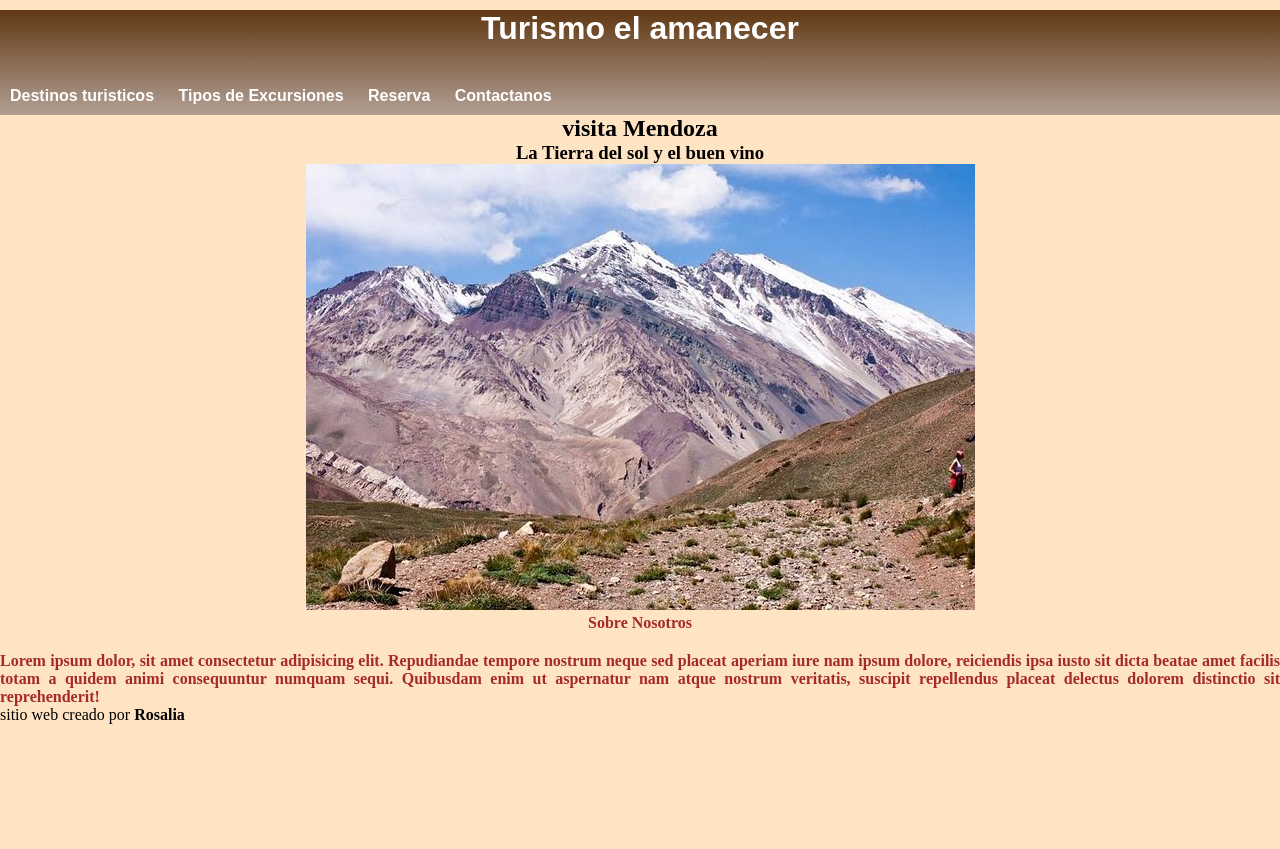
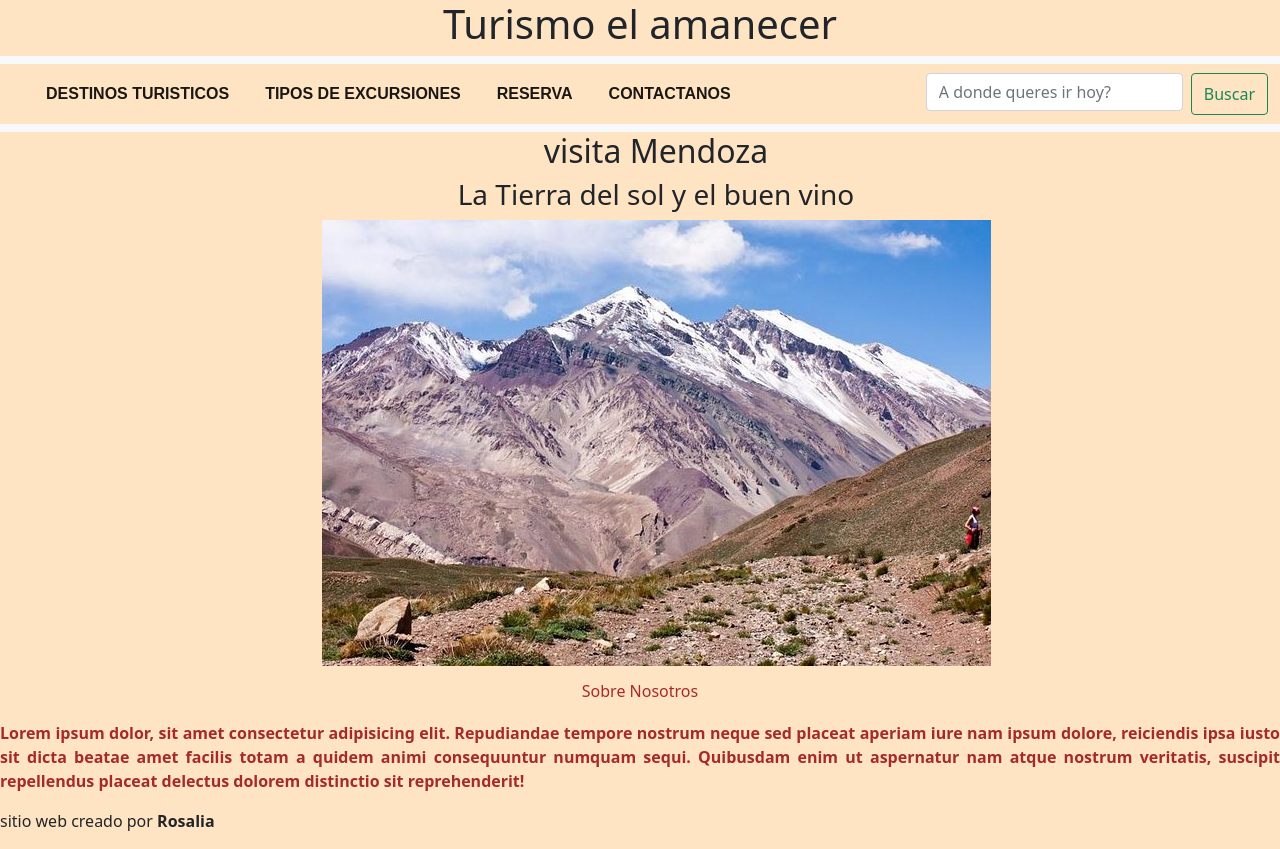
Before and after one commit to graciela07/primer-trabajo, a plain HTML site: page index.html in a window 1280 px wide. Before the commit the page ends 800 px from the top, so only its background shows below. Drawn offline with nearby package versions, Linux system fonts and the light colour scheme.

Commit message:
segundo commit

```diff
--- a/index.html
+++ b/index.html
@@ -5,6 +5,9 @@
     <meta http-equiv="X-UA-Compatible" content="IE=edge">
     <meta name="viewport" content="width=device-width, initial-scale=1.0">
     <title>Inicio</title>
+    <!-- Bootstrap CSS -->
+    <link href="https://cdn.jsdelivr.net/npm/bootstrap@5.1.3/dist/css/bootstrap.min.css" rel="stylesheet"
+    integrity="sha384-1BmE4kWBq78iYhFldvKuhfTAU6auU8tT94WrHftjDbrCEXSU1oBoqyl2QvZ6jIW3" crossorigin="anonymous">
     <link rel="stylesheet" href="../css/estilo.css">
     <link
     rel="stylesheet"
@@ -14,23 +17,48 @@
 
 </head>
 
-    <header>
+
 
 
         <h1 class=" turismo el amanecer animate__animated  animate__backInDown">Turismo el amanecer</h1>
 
    <body>
 
-        <Ul>
-<li><a class="sub" href="pages/Destinos turisticos.html">Destinos turisticos</a></li>
-<li><a class="sub"  href="pages/Tipos de Excursiones.html">Tipos de Excursiones</a></li>
-<li><a class="sub" href="Pages/Reserva.html">Reserva</a></li>
-<li><a class="sub" href="Pages/Contactanos.html">Contactanos</a></li>
-        </Ul>
+    <nav class="navbar navbar-expand-lg navbar-light bg-light">
+        <div class="container-fluid">
+            <a class="navbar-brand" href="index.html"></a>
+            <button class="navbar-toggler" type="button" data-bs-toggle="collapse"
+                data-bs-target="#navbarTogglerDemo02" aria-controls="navbarTogglerDemo02" aria-expanded="false"
+                aria-label="Toggle navigation">
+                <span class="navbar-toggler-icon"></span>
+            </button>
+            <div class="collapse navbar-collapse" id="navbarTogglerDemo02">
+                <ul class="navbar-nav me-auto mb-2 mb-lg-0">
+                    <li class="nav-item">
+                        <a class="nav-link active" aria-current="page" href="pages/Destinos turisticos.html">DESTINOS TURISTICOS</a>
+                    </li>
+                    <li class="nav-item">
+                        <a class="nav-link active" aria-current="page" href="pages/Tipos de Excursiones.html">TIPOS DE EXCURSIONES</a>
+                    </li>
+                    <li class="nav-item">
+                        <a class="nav-link active" aria-current="page" href="pages/Reserva.html">RESERVA</a>
+                    </li>
+                    <li class="nav-item">
+                        <a class="nav-link active" aria-current="page" href="pages/Contactanos.html">CONTACTANOS</a>
+                    </li>
+                </ul>
+                <form class="d-flex">
+                    <input class="form-control me-2 mb-lg-1" width="400px" type="search" placeholder="A donde queres ir hoy?"
+                        aria-label="Search">
+                    <button class="btn btn-outline-success" type="submit">Buscar</button>
+                </form>
+            </div>
+        </div>
+    </nav>
 
 
-    </body>
-</header>
+
+
 
         <div >
              <ul>
@@ -47,6 +75,10 @@
     <footer>
         <p>sitio web creado por <strong>Rosalia</strong></p>
     </footer>
+    <!-- Bootstrap -->
+    <script src="https://cdn.jsdelivr.net/npm/bootstrap@5.1.3/dist/js/bootstrap.bundle.min.js"
+    integrity="sha384-ka7Sk0Gln4gmtz2MlQnikT1wXgYsOg+OMhuP+IlRH9sENBO0LRn5q+8nbTov4+1p"
+    crossorigin="anonymous"></script>
 </body>
 
 </html>
```
Also changed, not shown: pages/Destinos turisticos.html (+36 -13 lines).
